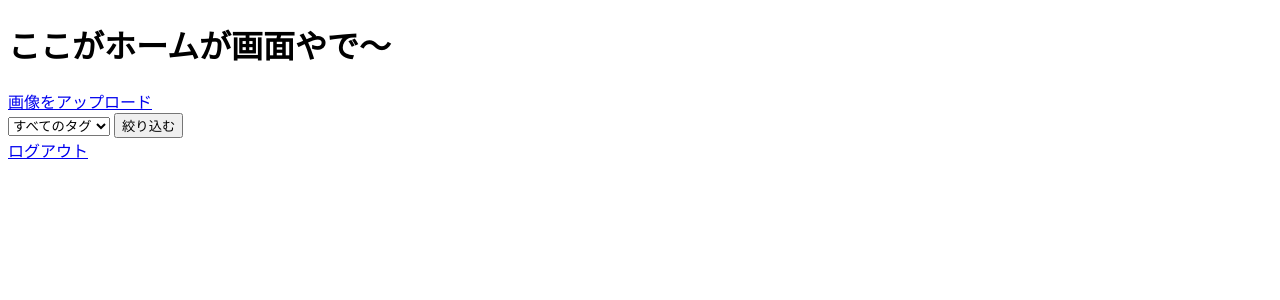
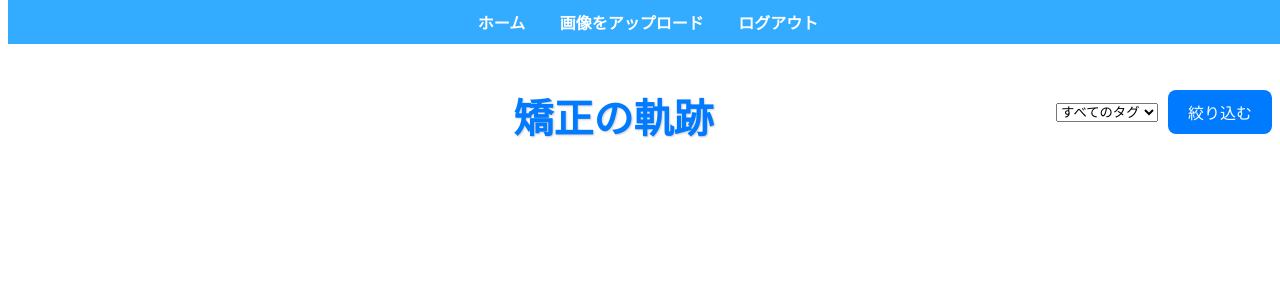
Before and after one commit to FukuiTakuto/Teeth-Tracker, a Django app: template teethproject/templates/home.html in a window 1280 px wide. Shown: the top 300 px of the page. Run offline with Django 3.2, Linux system fonts and the light colour scheme; the template is opened without the code that fills it, so the values that code supplies are empty.

Commit message:
ホーム画面のcss適用

```diff
--- /dev/null
+++ b/teethproject/static/home.css
@@ -0,0 +1,119 @@
+/* ナビゲーションバーのスタイル */
+.navbar {
+  position: fixed;
+  top: 0;
+  width: 100%;
+  background-color: rgba(0, 150, 255, 0.8);
+  color: white;
+  padding: 10px 0;
+  text-align: center;
+  z-index: 1000; /* ナビゲーションバーが他の要素の上に表示されるようにする */
+}
+
+.navbar a {
+  color: white;
+  text-decoration: none;
+  margin: 0 15px;
+  font-weight: bold;
+}
+
+.header h1 {
+  margin-left: 40%; /* 左から25%の位置に配置 */
+  text-align: center;
+  font-family: 'Georgia', serif;
+  font-size: 2.5em;
+  margin-bottom: 20px;
+  color: #007BFF; /* 青色に変更 */
+  text-shadow: 1px 1px 2px rgba(0, 0, 0, 0.2); /* おしゃれな影を追加 */
+}
+
+.navbar a:hover {
+  text-decoration: underline;
+}
+
+/* 全体の余白調整 (ナビゲーションバーの高さ分) */
+body {
+  margin-top: 60px;
+  font-family: Arial, sans-serif;
+}
+
+/* メインコンテンツのスタイル */
+.grid {
+  display: grid;
+  gap: 2rem 1.5rem;
+  grid-template-columns: repeat(4, 1fr);
+  text-align: center;
+  padding: 0 10px;
+}
+
+.item {
+  border: 1px solid #ddd;
+  border-radius: 8px;
+  padding: 16px;
+  margin-bottom: 20px;
+  background-color: #f9f9f9;
+  box-shadow: 0 2px 8px rgba(0, 0, 0, 0.1);
+  max-width: 100%;
+  margin: 0 auto;
+  overflow: hidden;
+}
+
+.item h2 {
+  font-size: 1.5em;
+  margin-bottom: 10px;
+}
+
+.item .timestamp {
+  font-size: 0.9em;
+  color: #666;
+  margin-bottom: 10px;
+}
+
+.item .memo {
+  font-size: 1em;
+  margin-bottom: 15px;
+}
+
+.memo .tag {
+  margin-left: 10px;
+  font-weight: bold;
+}
+
+.item img {
+  width: 100%;
+  height: auto;
+  display: block;
+  margin: 0 auto;
+  border-radius: 8px 8px 0 0;
+}
+
+form button {
+  background-color: #007BFF; /* 青色 */
+  color: white;
+  border: none;
+  padding: 10px 20px;
+  border-radius: 8px;
+  cursor: pointer;
+  font-size: 1em;
+  transition: background-color 0.3s ease;
+}
+
+form button:hover {
+  background-color: #0056b3; /* ホバー時の濃い青色 */
+}
+.header {
+  display: flex;
+  justify-content: flex-start; /* 左寄せ */
+  align-items: center;
+  margin-bottom: 20px;
+}
+
+form {
+  display: flex;
+  align-items: center;
+  margin-left: auto; /* フォームを右に配置 */
+}
+
+form select, form button {
+  margin-left: 10px;
+}
--- a/teethproject/templates/home.html
+++ b/teethproject/templates/home.html
@@ -1,14 +1,23 @@
+{% load static %}
 <!DOCTYPE html>
 <html lang="en">
 <head>
   <meta charset="UTF-8">
   <meta name="viewport" content="width=device-width, initial-scale=1.0">
+  <link rel="stylesheet" href="{% static 'home.css'%}" type="text/css">
   <title>Document</title>
  </head>
+
 <body>
-  <h1>ここがホームが画面やで～</h1>
+  <!-- ナビゲーションバー -->
+  <div class="navbar">
+    <a href="{% url 'teethapp:home' %}">ホーム</a>
     <a href="{% url 'teethapp:mediaupload' %}">画像をアップロード</a>
+    <a href="{% url 'teethapp:index' %}">ログアウト</a>
+  </div>
 
+  <div class="header">
+    <h1>矯正の軌跡</h1>
     <form method="get" action="{% url 'teethapp:home' %}">
       <select name="tag">
         <option value="">すべてのタグ</option>
@@ -20,16 +29,18 @@
       </select>
       <button type="submit">絞り込む</button>
     </form>
+  </div>
 
+  <!-- メインコンテンツ -->
+  <main class="grid">
   {% for image in images %}
-  <div>
+    <div class="item">
       <h2>{{ image.title }}</h2>
-    <p>{{ image.timestamp|date:"Y-m-d" }}</p>
-    <p>{{ image.memo }}</p>
-    <p>{{ image.get_tag_display }}</p>
-    <img src="{{ image.img.url }}" alt="{{ image.title }}" style="max-width: 100%; height: auto;">
+      <p class="timestamp">{{ image.timestamp|date:"Y-m-d" }}</p>
+      <p class="memo">{{ image.memo }}<span class="tag">{{ image.get_tag_display }}</span></p>
+      <img src="{{ image.img.url }}" alt="{{ image.title }}">
     </div>
   {% endfor %}
-  <a href="{% url 'teethapp:index' %}">ログアウト</a>
+  </main>
 </body>
 </html>
```
Also changed, not shown: teethproject/media/test.png (deleted). Lines whose indentation alone changed are shown as unchanged.
